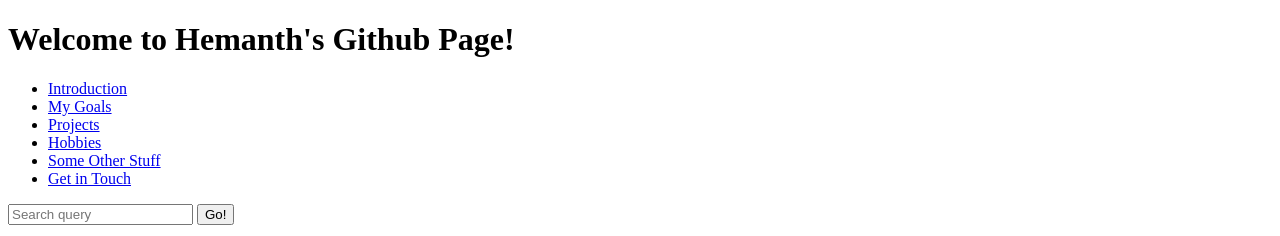
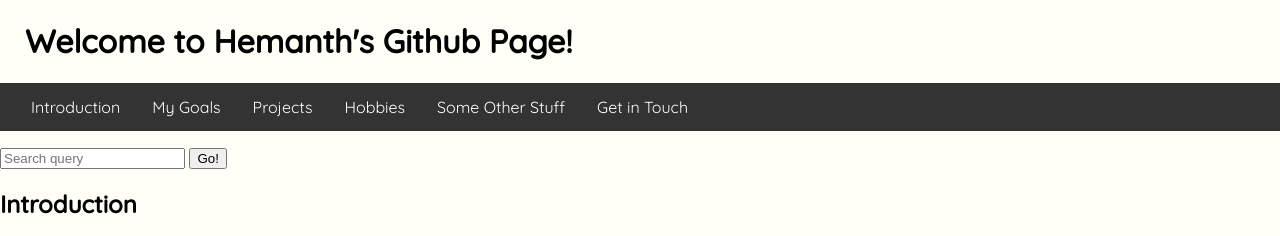
Before and after one commit to hbattu73/wi21-cse110-lab3, a plain HTML site: page index.html in a window 1280 px wide. Shown: the top 236 px of the page. Drawn offline with Linux system fonts and the light colour scheme.

Commit message:
created centered nav-bar

```diff
--- a/index.html
+++ b/index.html
@@ -7,6 +7,8 @@
     <link rel="icon" type="image/png" sizes="32x32" href="/favicon-32x32.png">
     <link rel="icon" type="image/png" sizes="16x16" href="/favicon-16x16.png">
     <link rel="manifest" href="/site.webmanifest">
+    <link rel="stylesheet" href="site.css">
+    <link href="https://fonts.googleapis.com/css2?family=Quicksand:wght@300;400;500&display=swap" rel="stylesheet">
   </head>
   <body>
     <header>
--- /dev/null
+++ b/site.css
@@ -0,0 +1,33 @@
+html,
+body {
+    padding: 0;
+    margin: 0;
+    font-family: 'Quicksand', sans-serif;
+    background-color: rgb(255, 255, 248);
+}
+header {
+    text-align: left;
+    padding-left: 25px;
+}
+nav {
+    display: block;
+}
+nav ul {
+    list-style-type: none;
+    padding-left: 15px;
+    overflow: hidden;
+    background-color: #333;
+}
+nav ul li {
+    float: left;
+}
+nav ul li a {
+    display: block;
+    color: white;
+    text-align: center;
+    padding: 14px 16px;
+    text-decoration: none;
+}
+nav ul li a:hover:not(.active) {
+    background-color: #111;
+}
```
